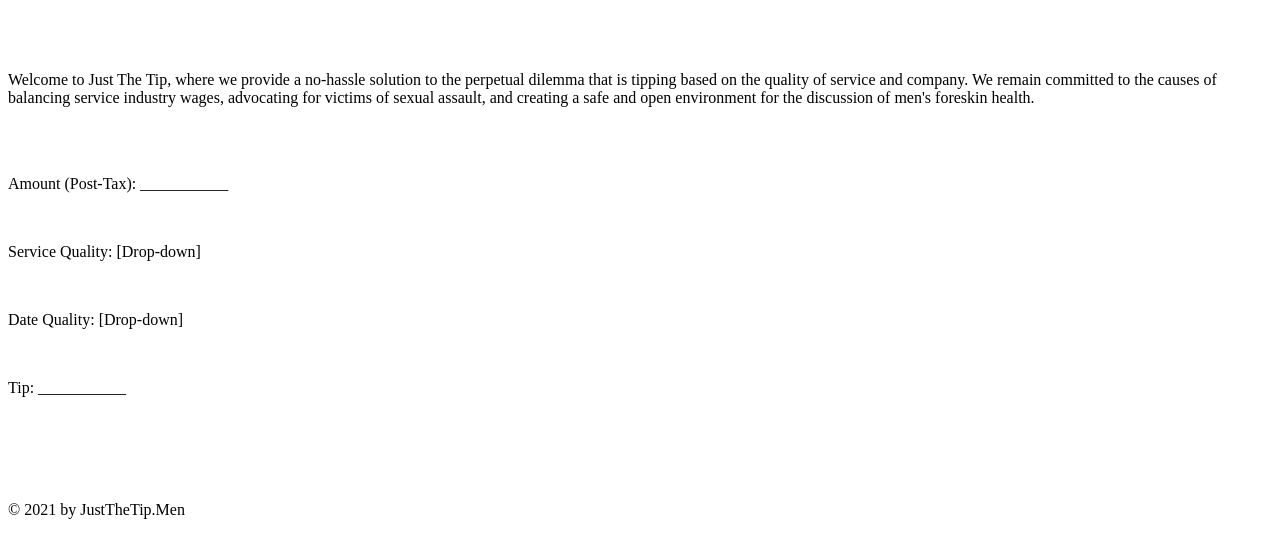
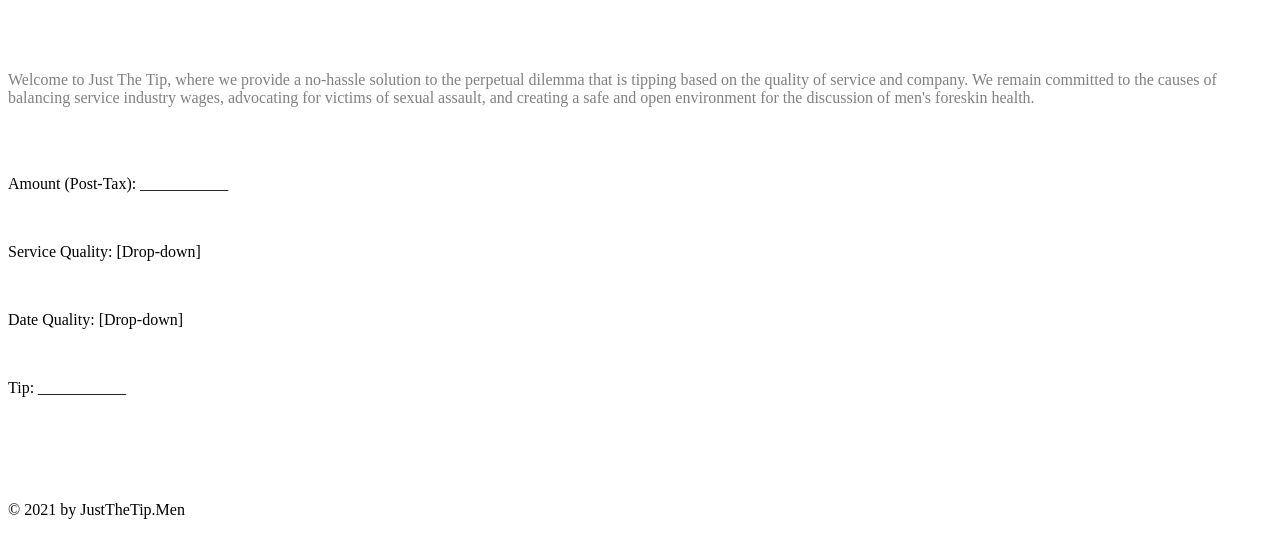
Before and after one commit to JustTheTipMen/Men, a plain HTML site: page index.html in a window 1280 px wide. Shown: the part 105-662 px from the top of the page. Drawn offline with Linux system fonts and the light colour scheme.

Commit message:
Update index.html

```diff
--- a/index.html
+++ b/index.html
@@ -12,7 +12,7 @@
     <h1>JustTheTip.Men</h1>
     <br>
     <br>
-    <p>Welcome to Just The Tip, where we provide a no-hassle solution to the perpetual dilemma that is tipping based on the quality of service and company. We remain committed to the causes of balancing service industry wages, advocating for victims of sexual assault, and creating a safe and open environment for the discussion of men's foreskin health.</p>
+    <p style="color:grey">Welcome to Just The Tip, where we provide a no-hassle solution to the perpetual dilemma that is tipping based on the quality of service and company. We remain committed to the causes of balancing service industry wages, advocating for victims of sexual assault, and creating a safe and open environment for the discussion of men's foreskin health.</p>
     <br>
     <br>
     <p>Amount (Post-Tax): ___________</p>
```
